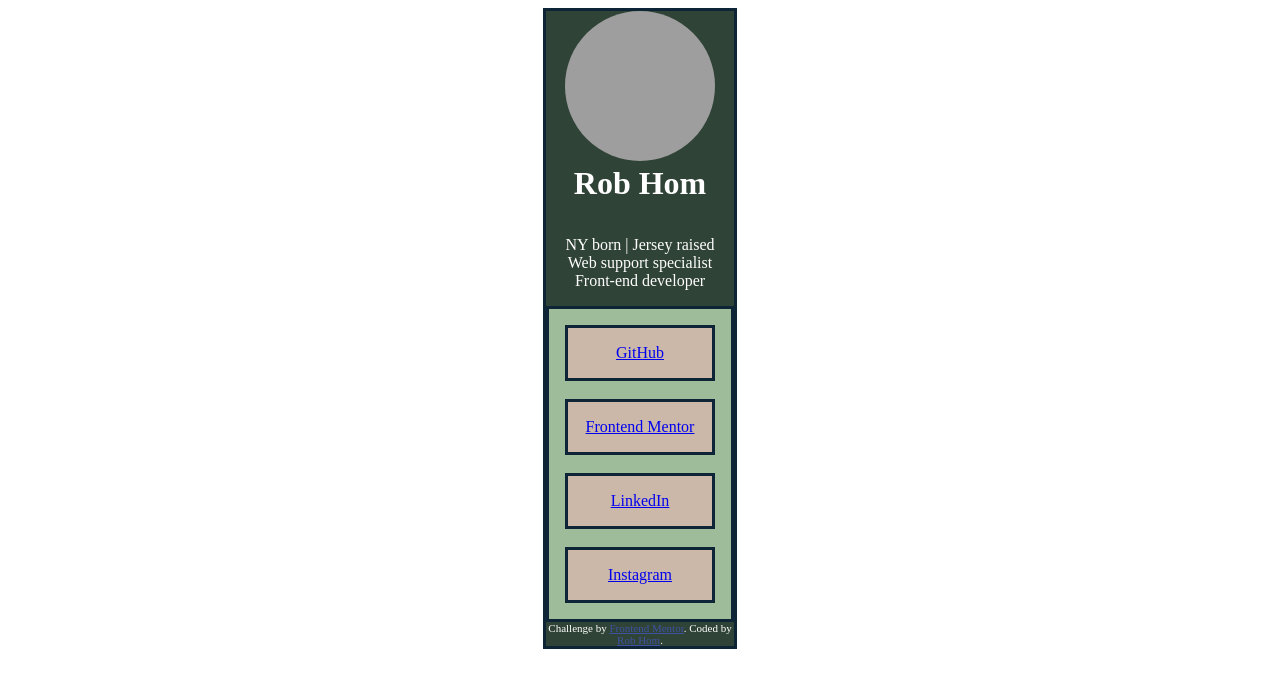
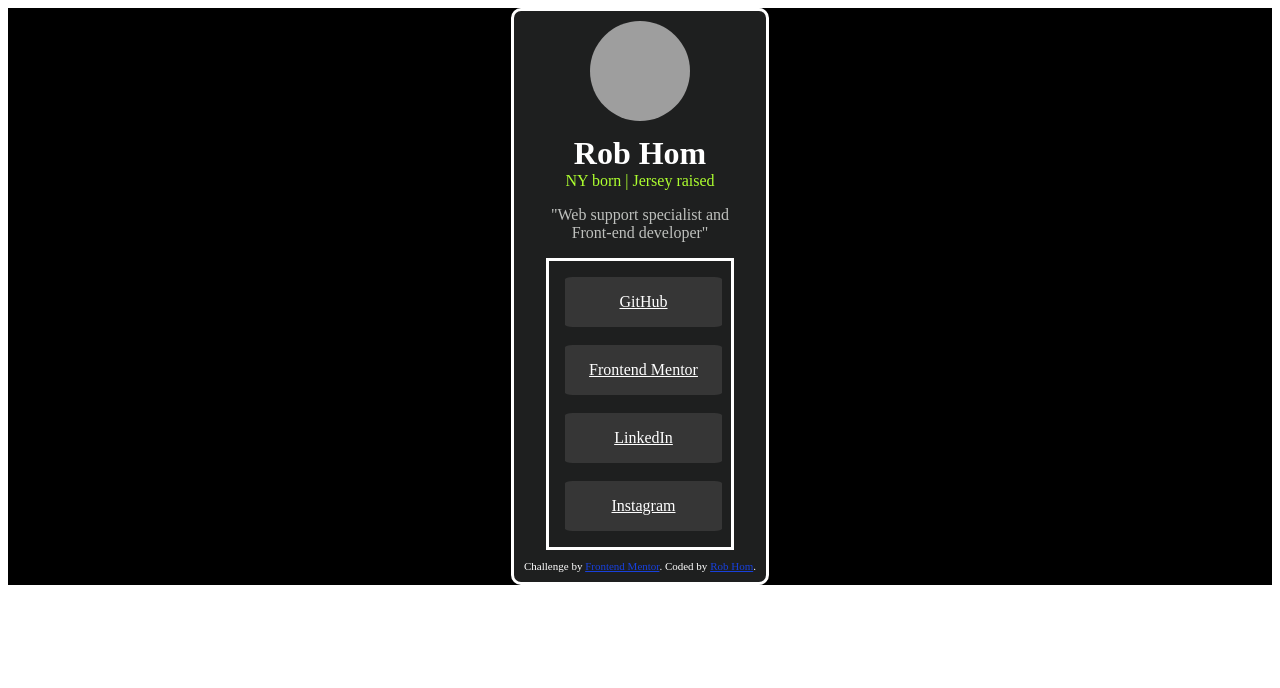
Before and after one commit to robhom-b/frontend-mentor, a website built with Vite: page index.html in a window 1280 px wide. Built offline with nearby package versions, Linux system fonts and the light colour scheme; grey boxes are pictures that could not be loaded.

Commit message:
Dark Mode
Change color palette to dark mode and minor adjustments, border radius, and heading

```diff
--- a/index.html
+++ b/index.html
@@ -15,14 +15,10 @@
  <div class="container">
   <div class="inner-container">
     <img class="profile-picture" src="/Users/rob.hom/downloads/frontend mentor projects/frontend-mentor/assets/images/rob-profile.JPG" alt="professional headshot photograph" />
-    <div>
-      <h1>Rob Hom</h1><br>
-      <div class="bio">
-        <p>NY born | Jersey raised</p>
-        <p>Web support specialist<br>
-        Front-end developer<br></p>
-      </div>
-      </div>
+    <h1>Rob Hom</h1>
+    <p class="heading">NY born | Jersey raised</p>
+    <p class="bio">"Web support specialist and<br>
+      Front-end developer"<br></p>
     <div class="social-container">
       <a href="https://github.com/robhom-b" target="_blank">GitHub</a><br>
       <a href="#" target="_blank">Frontend Mentor</a><br>
@@ -31,7 +27,7 @@
     </div>
     <div class="attribution">
       Challenge by <a href="https://www.frontendmentor.io?ref=challenge" target="_blank">Frontend Mentor</a>.
-      Coded by <a href="#">Rob Hom</a>.
+      Coded by <a href="https://github.com/robhom-b">Rob Hom</a>.
     </div>
   </div>
 </div>
--- a/styles/styles.css
+++ b/styles/styles.css
@@ -1,27 +1,31 @@
-.attribution { font-size: 11px; text-align: center; }
-.attribution a { color: hsl(228, 45%, 44%); }
-/*.container{
-    color: black;
-    border: medium solid black;
-    background: rgb(238, 237, 235);
+.attribution { font-size: 11px; text-align: center; padding: 10px; }
+.attribution a { color: hsl(228, 80%, 48%); }
+.container{
+    background: rgb(0, 0, 0);
     text-align: center;
-}*/
+}
 .inner-container{
     color: white;
-    border: medium solid #0D2536;
-    background: #304337;
+    border: medium solid white;
+    border-radius: 10px;
+    background: #1e1f1f;
     text-align: center;
-    width: min-content;
+    width: max-content;
     height: min-content;
     margin: auto;
 }
 .profile-picture{
     border-radius: 50%;
-    width: 150px;
-    height: 150px;
+    padding: 10px;
+    width: 100px;
+    height: 100px;
     margin: 0px;
 }
+.heading{
+    color: greenyellow;
+}
 .bio{
+    color:rgb(190, 192, 189);
     padding: 1em;
 }
 h1 {
@@ -33,8 +37,8 @@ p {
     margin: 0%;
 }
 .social-container{
-    background-color: #9ebc99;
-    border: medium solid #0D2536;
+    background-color: #1e1f1f;
+    border: medium solid white;
     padding: 1em;
     width: 150px;
     display: block;
@@ -42,8 +46,10 @@ p {
     margin: auto;
 }
  .social-container a{
-    background-color: #ccb8a8;
-    border: medium solid #0D2536;
+    color: white;
+    border-radius: 5%;
+    width: 125px;
+    background-color: rgb(54, 54, 54);
     padding: 1em;
     display: block;
     text-align: center;
```
